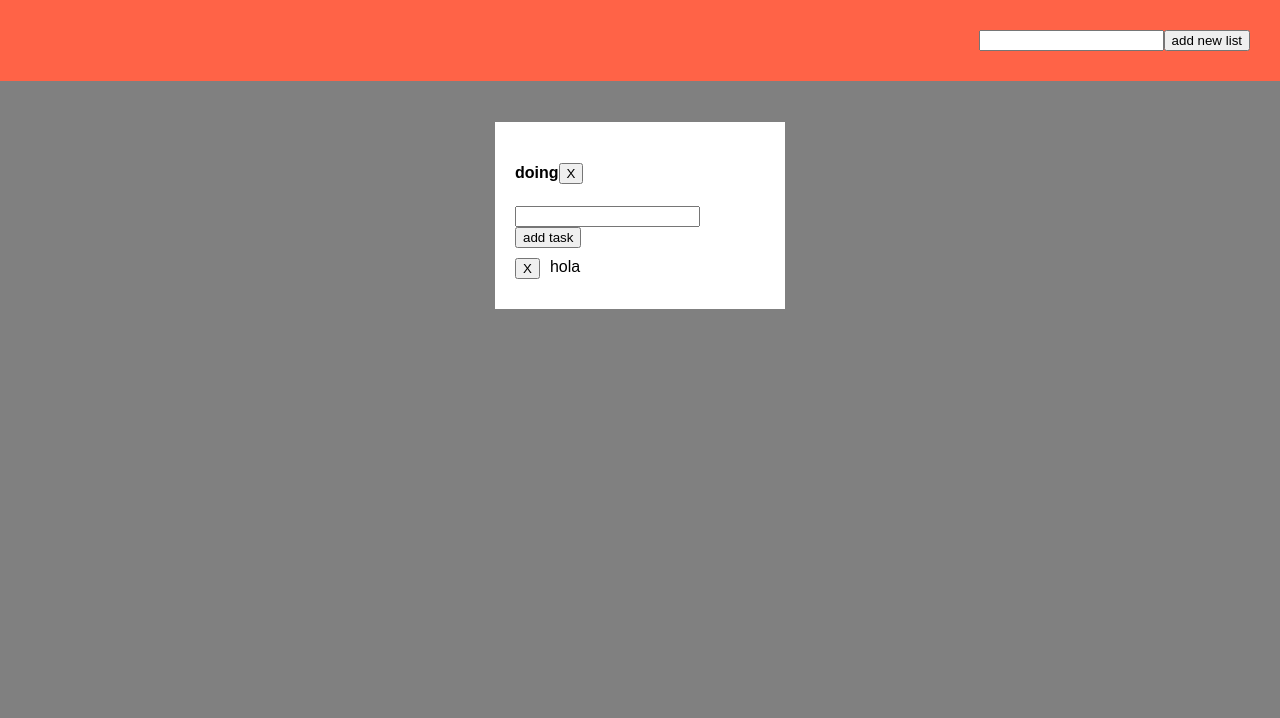
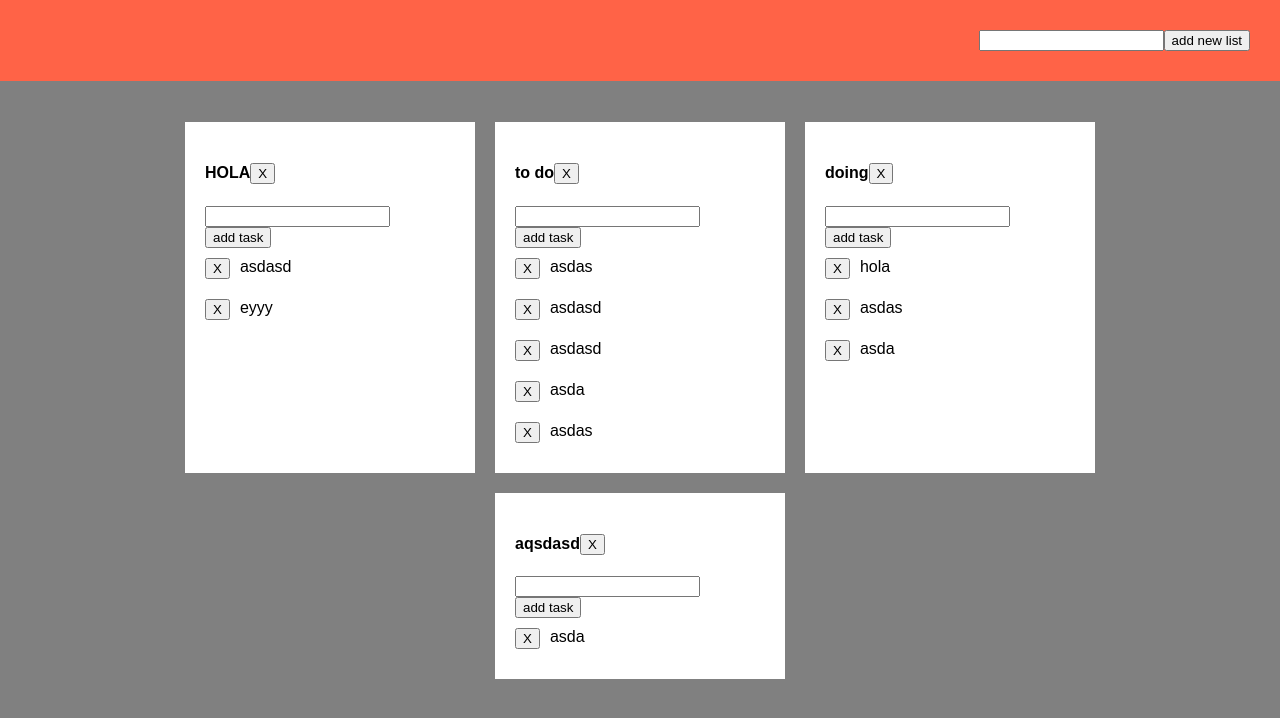
Before and after one commit to GeeksHubsAcademy/scrum-board-react, a React (Create React App) app: page / in a window 1280 px wide. Shown: the top 718 px of the page. Built offline with nearby package versions, Linux system fonts and the light colour scheme.

Commit message:
List render multiples elements as array

```diff
--- a/src/App.jsx
+++ b/src/App.jsx
@@ -123,7 +123,7 @@ class App extends Component {
         </header>
         <section>
           <div className="lists">
-            <List data={this.state.lists[2]}/>
+            { this.state.lists.map(listData => <List key={listData.listId} data={listData}/>)}
           </div>
         </section>
       </div>
--- a/src/List.component.jsx
+++ b/src/List.component.jsx
@@ -20,7 +20,7 @@ class List extends React.Component {
                     <input type="text" />
                     <button>add task</button>
                 </div>
-                <Task data={this.props.data.tasks[0]}/>
+                {this.props.data.tasks.map(taskData => <Task data={taskData} key={taskData.taskId}/>)}
             </div>
         )
     }
```
